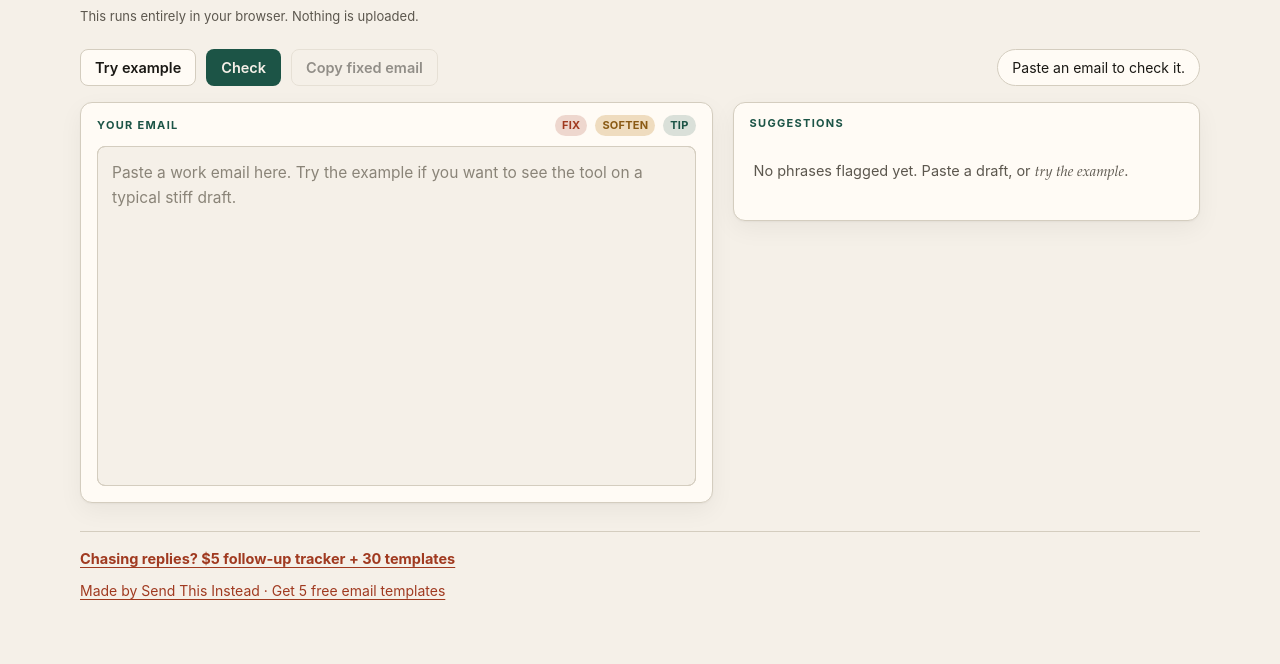
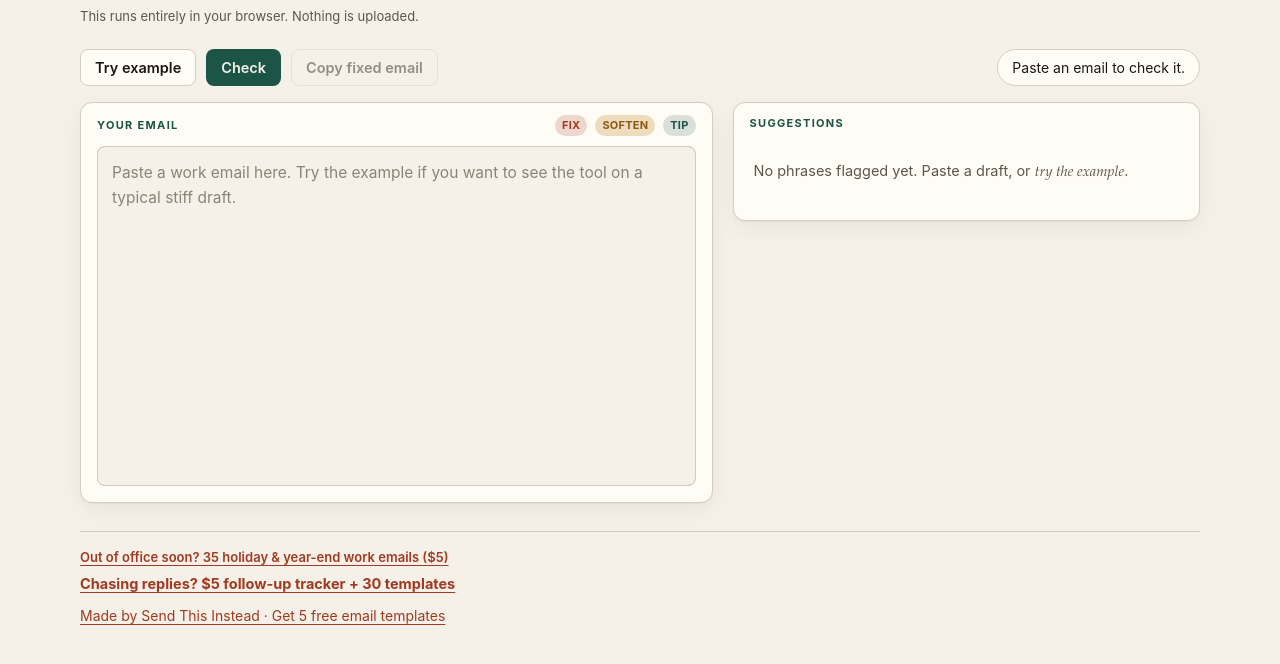
Before and after one commit to gym-maker/email-phrase-fixer, a plain HTML site: page index.html in a window 1280 px wide. Shown: the part 164-828 px from the top of the page. Drawn offline with Linux system fonts and the light colour scheme.

Commit message:
Add a seasonal holiday email pack CTA in the footer
A second, smaller line above the follow-up tracker offers the $5
Holiday & Year-End Work Emails pack. The existing tracker and
free-sample footer links are unchanged. The new link carries tool UTM tags.

```diff
--- a/index.html
+++ b/index.html
@@ -290,6 +290,12 @@ footer .upsell {
   color: var(--ink);
 }
 footer .upsell a { font-weight: 650; }
+footer .upsell.seasonal {
+  margin: 0 0 6px;
+  font-size: 13px;
+  color: var(--mute);
+}
+footer .upsell.seasonal a { font-weight: 600; }
 .noscript {
   background: var(--amber-soft);
   border: 1px solid var(--amber);
@@ -372,6 +378,9 @@ footer .upsell a { font-weight: 650; }
     </div>
 
     <footer>
+      <p class="upsell seasonal">
+        <a href="https://3368936654923.gumroad.com/l/uctkrr?utm_source=email_phrase_fixer&amp;utm_medium=tool&amp;utm_campaign=holiday5">Out of office soon? 35 holiday &amp; year-end work emails ($5)</a>
+      </p>
       <p class="upsell">
         <a href="https://3368936654923.gumroad.com/l/mkupyy?utm_source=email_phrase_fixer&amp;utm_medium=tool&amp;utm_campaign=tracker5">Chasing replies? $5 follow-up tracker + 30 templates</a>
       </p>
```
